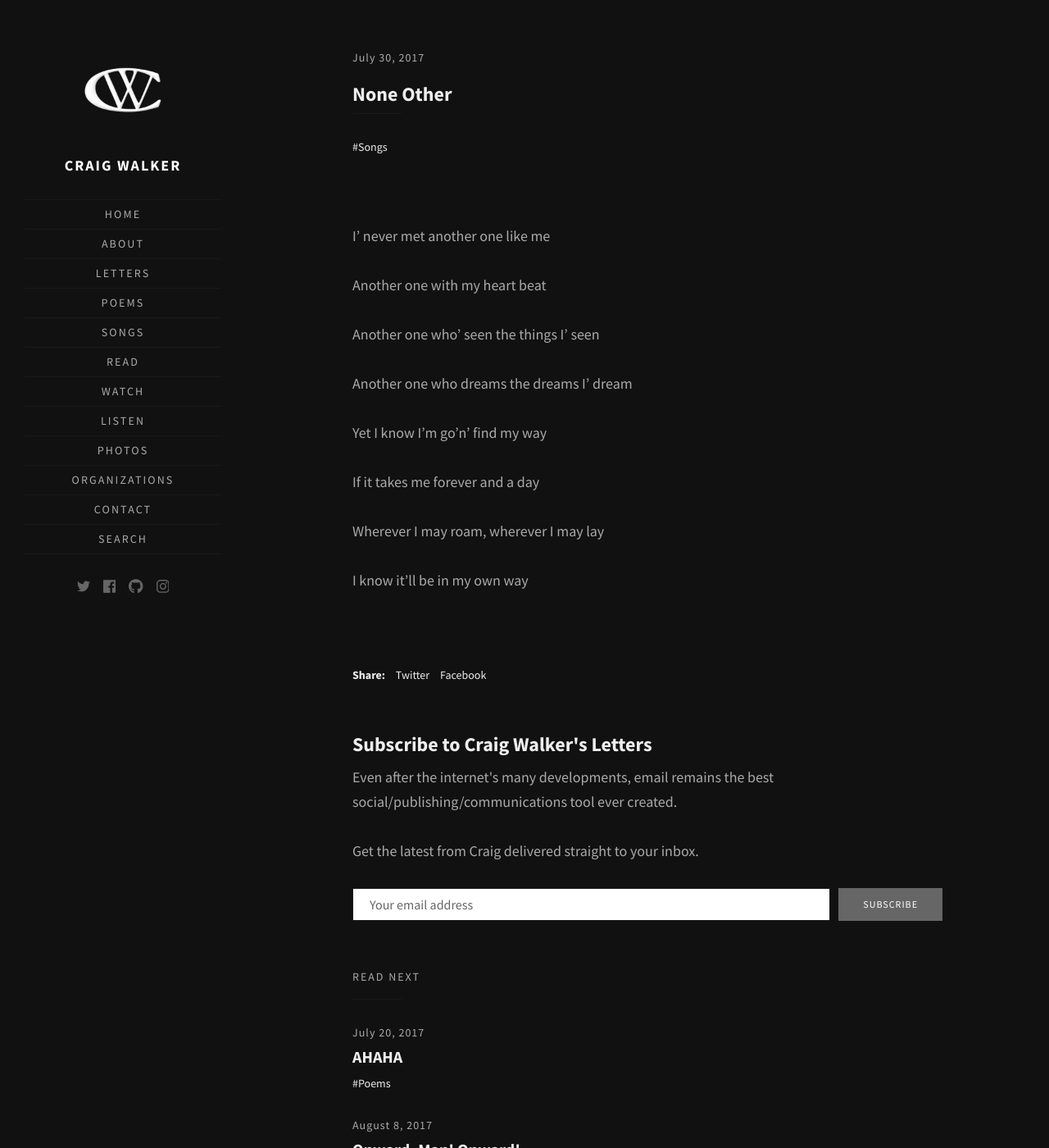
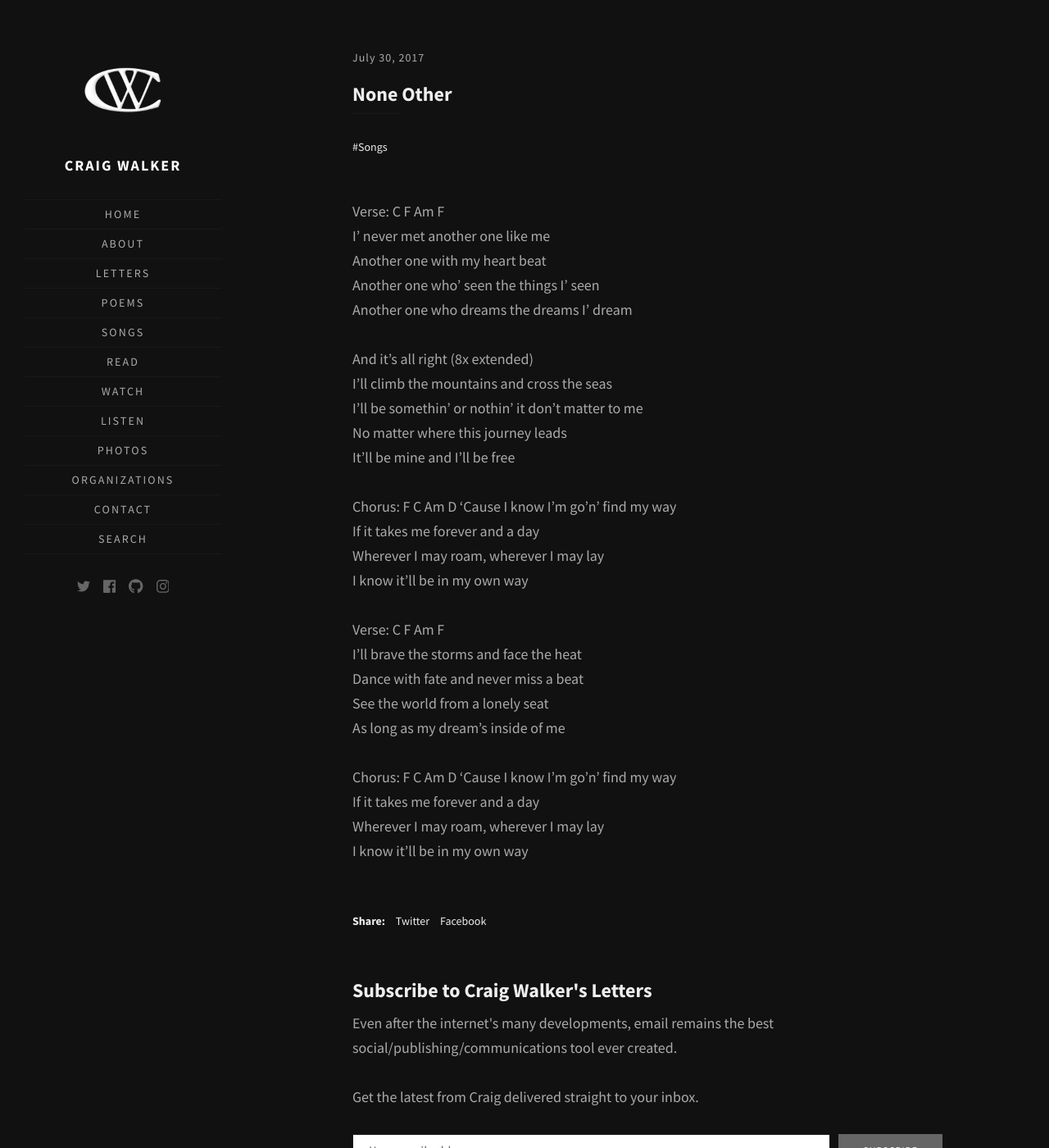
Before and after one commit to walkercraig/walkercraig, a Jekyll site: the page built from _posts/2017/2017-07-30-none-other.md, in a window 1280 px wide and 1400 px high. Shown: the whole window at 82% size. Built offline with Jekyll 4.4.1, drawn with Linux system fonts in a browser that asks for light colours; some web fonts are replaced.

Commit message:
Update 2017-07-30-none-other.md

```diff
--- a/_posts/2017/2017-07-30-none-other.md
+++ b/_posts/2017/2017-07-30-none-other.md
@@ -3,23 +3,37 @@ layout: post
 title: None Other
 tag: [ Songs ]
 ---
-
 <br/>
-
-I' never met another one like me
-
-Another one with my heart beat
-
-Another one who' seen the things I' seen
-
-Another one who dreams the dreams I' dream
-
-Yet I know I'm go'n' find my way
-
-If it takes me forever and a day
-
-Wherever I may roam, wherever I may lay
-
-I know it'll be in my own way
-
+Verse:  C  F  Am  F
 <br/>
+I’ never met another one like me\
+Another one with my heart beat\
+Another one who’ seen the things I’ seen\
+Another one who dreams the dreams I’ dream\
+<br/>
+And it’s all right (8x extended)
+<br/>
+I'll climb the mountains and cross the seas\
+I’ll be somethin’ or nothin’ it don’t matter to me\
+No matter where this journey leads\
+It’ll be mine and I’ll be free\
+<br/>
+Chorus: F  C  Am  D
+‘Cause I know I’m go’n’ find my way\
+If it takes me forever and a day\
+Wherever I may roam, wherever I may lay\
+I know it’ll be in my own way\
+<br/>
+Verse:  C  F  Am  F
+<br/>
+I'll brave the storms and face the heat\
+Dance with fate and never miss a beat\
+See the world from a lonely seat\
+As long as my dream's inside of me\
+<br/>
+Chorus: F  C  Am  D
+‘Cause I know I’m go’n’ find my way\
+If it takes me forever and a day\
+Wherever I may roam, wherever I may lay\
+I know it’ll be in my own way\
+<br/>
```
